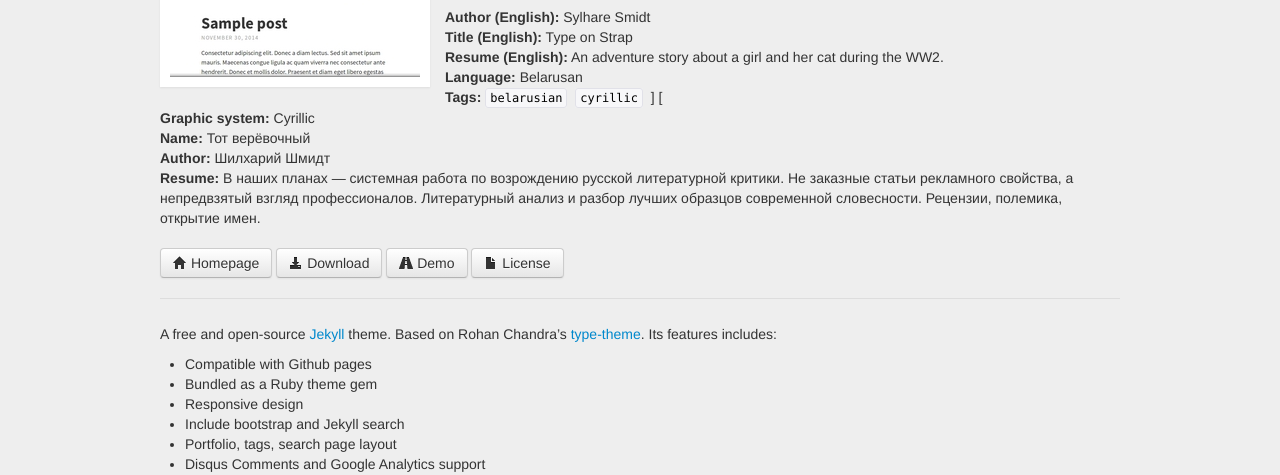
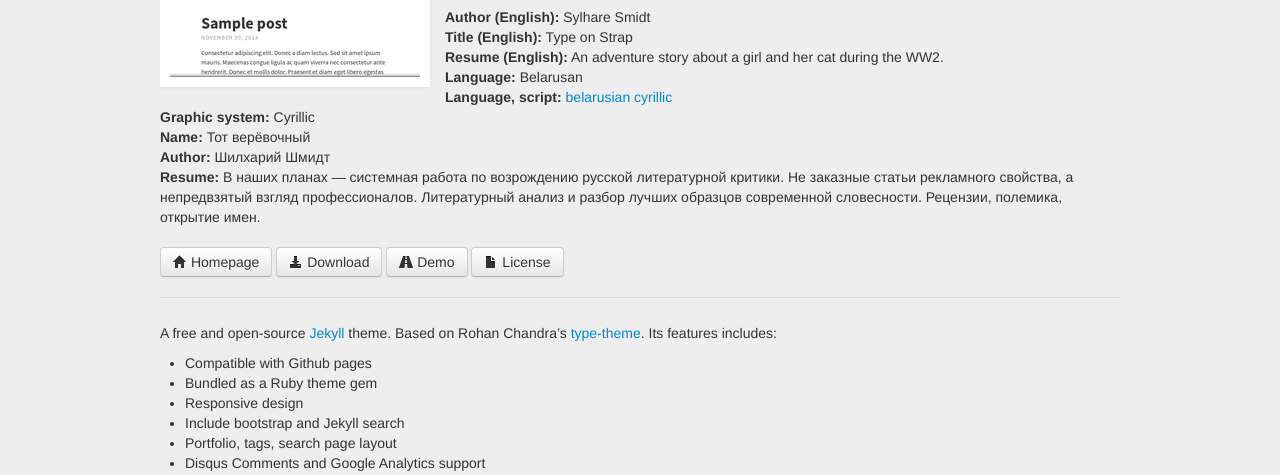
Before and after one commit to mlare/vodary, a Jekyll site: the page built from _posts/2017-11-11-Type-on-Strap.markdown, in a window 1280 px wide, cut to the strip 0-931 px from the top of the page. Shown: the part 452-927 px from the top of the strip. Built offline with Jekyll 4.4.1, drawn with Linux system fonts in a browser that asks for light colours; Markdown is read by kramdown in place of the engine named in the settings.

Commit message:
Update post.html

```diff
--- a/_layouts/post.html
+++ b/_layouts/post.html
@@ -24,14 +24,12 @@ layout: default
 		{% endif %}
 
 		{% if page.tags %}
-			<br /><strong>Tags:</strong>
-		{% for tag in page.tags %}
-    {% capture tag_name %}{{ tag }}{% endcapture %}
-    <a href="/tag/{{ tag_name }}"><code class="highligher-rouge"><nobr>{{ tag_name }}</nobr></code>&nbsp;</a>
-  {% endfor %}
-]</span>
+			<br /><strong>Language, script:</strong>
+		{% for tag in page.tags %}{% capture tag_name %}{{ tag }}{% endcapture %}
+                        <a href="/tag/{{ tag_name }}"><nobr>{{ tag_name }}</nobr></code> </a>
+                {% endfor %}
 		{% endif %}
-		<span>[
+
 
 
 		{% if page.graphics %}
```
